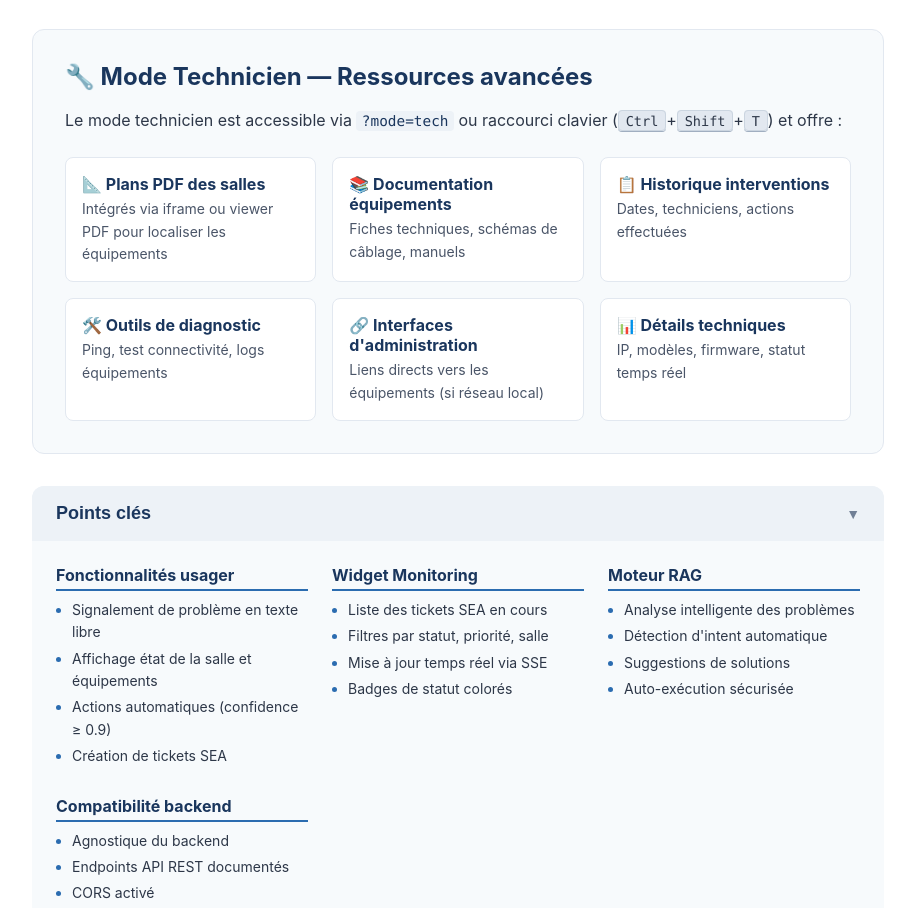
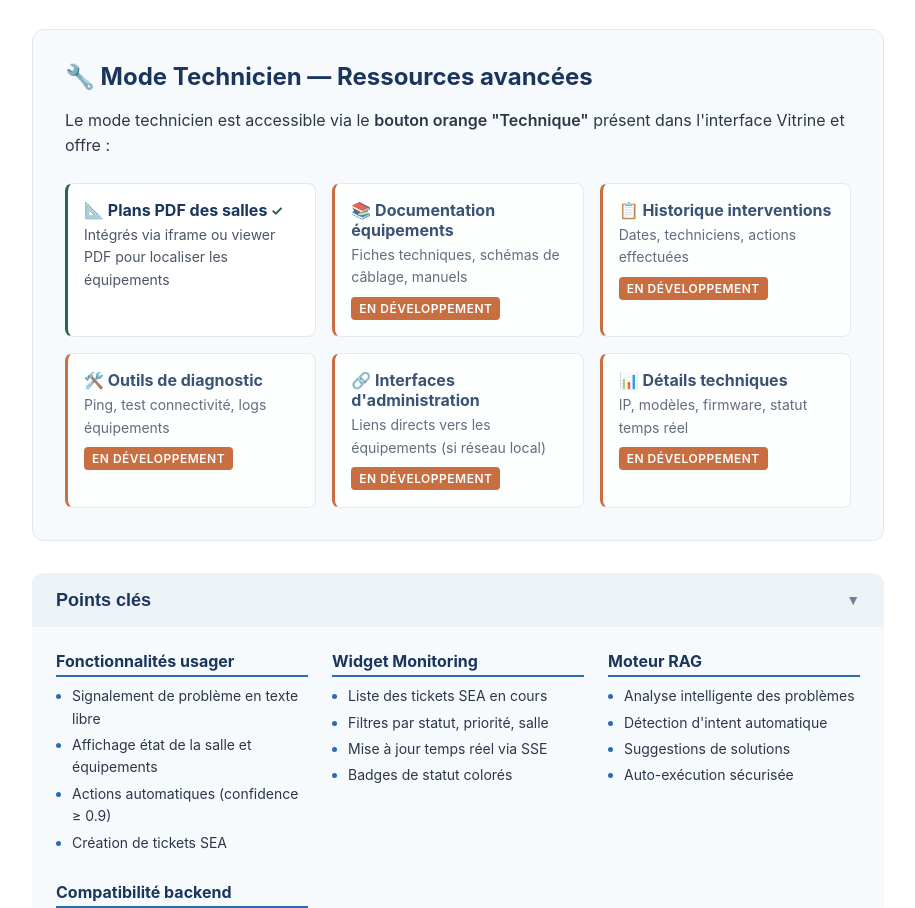
Before and after one commit to Zine76/classe1, a plain HTML site: page index.html in a window 1280 px wide. Shown: the part 8844-9752 px from the top of the page, without its empty margins (182-1097 px from the left). Drawn offline with Linux system fonts and the light colour scheme.

Commit message:
Fix Vitrine: AccÃ¨s via bouton Technique + badges 'En dÃ©veloppement' pour fonctionnalitÃ©s futures

```diff
--- a/index.html
+++ b/index.html
@@ -12,7 +12,7 @@
     <link rel="alternate icon" href="assets/favicon.ico">
 
     <!-- Stylesheet -->
-    <link rel="stylesheet" href="styles.css?v=2.0">
+    <link rel="stylesheet" href="styles.css?v=2.1">
 
     <!-- Print-friendly styles -->
     <link rel="stylesheet" href="styles.css?v=2.0" media="print">
@@ -663,33 +663,38 @@
                 <div class="feature-highlight">
                     <h3>🔧 Mode Technicien — Ressources avancées</h3>
                     <p>
-                        Le mode technicien est accessible via <code>?mode=tech</code> ou raccourci clavier
-                        (<kbd>Ctrl</kbd>+<kbd>Shift</kbd>+<kbd>T</kbd>) et offre :
+                        Le mode technicien est accessible via le <strong>bouton orange "Technique"</strong>
+                        présent dans l'interface Vitrine et offre :
                     </p>
                     <div class="feature-grid">
-                        <div class="feature-item">
+                        <div class="feature-item feature-available">
                             <h4>📐 Plans PDF des salles</h4>
                             <p>Intégrés via iframe ou viewer PDF pour localiser les équipements</p>
                         </div>
-                        <div class="feature-item">
+                        <div class="feature-item feature-dev">
                             <h4>📚 Documentation équipements</h4>
                             <p>Fiches techniques, schémas de câblage, manuels</p>
+                            <span class="feature-badge">En développement</span>
                         </div>
-                        <div class="feature-item">
+                        <div class="feature-item feature-dev">
                             <h4>📋 Historique interventions</h4>
                             <p>Dates, techniciens, actions effectuées</p>
+                            <span class="feature-badge">En développement</span>
                         </div>
-                        <div class="feature-item">
+                        <div class="feature-item feature-dev">
                             <h4>🛠️ Outils de diagnostic</h4>
                             <p>Ping, test connectivité, logs équipements</p>
+                            <span class="feature-badge">En développement</span>
                         </div>
-                        <div class="feature-item">
+                        <div class="feature-item feature-dev">
                             <h4>🔗 Interfaces d'administration</h4>
                             <p>Liens directs vers les équipements (si réseau local)</p>
+                            <span class="feature-badge">En développement</span>
                         </div>
-                        <div class="feature-item">
+                        <div class="feature-item feature-dev">
                             <h4>📊 Détails techniques</h4>
                             <p>IP, modèles, firmware, statut temps réel</p>
+                            <span class="feature-badge">En développement</span>
                         </div>
                     </div>
                 </div>
--- a/styles.css
+++ b/styles.css
@@ -1285,6 +1285,10 @@ li::marker {
     border: 1px solid var(--color-gray-200);
 }
 
+.feature-item {
+    position: relative;
+}
+
 .feature-item h4 {
     font-size: var(--font-size-base);
     color: var(--color-primary);
@@ -1295,6 +1299,36 @@ li::marker {
     font-size: var(--font-size-sm);
     color: var(--color-gray-600);
     margin: 0;
+}
+
+/* Feature available (implemented) */
+.feature-available {
+    border-left: 3px solid var(--color-success);
+}
+
+.feature-available h4::after {
+    content: " ✓";
+    color: var(--color-success);
+    font-size: var(--font-size-sm);
+}
+
+/* Feature in development */
+.feature-dev {
+    border-left: 3px solid var(--color-warning);
+    opacity: 0.85;
+}
+
+.feature-badge {
+    display: inline-block;
+    margin-top: var(--spacing-sm);
+    padding: 2px var(--spacing-sm);
+    background-color: var(--color-warning);
+    color: white;
+    font-size: var(--font-size-xs);
+    font-weight: var(--font-weight-semibold);
+    border-radius: var(--border-radius-sm);
+    text-transform: uppercase;
+    letter-spacing: 0.5px;
 }
 
 /* References */
```
